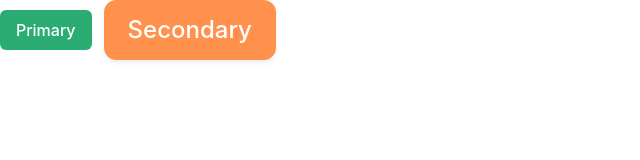
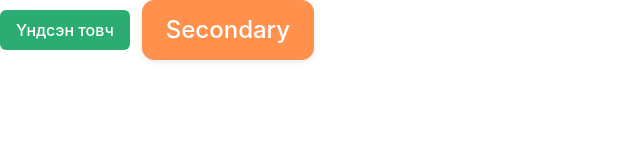
Before and after one commit to swe2461062-lang/program-hangamjiinbuteeltV1, a website: page src/index.html in a window 1280 px wide. Shown: the whole page, without its empty margins (0-640 px from the left). Drawn offline with Linux system fonts and the light colour scheme.

Commit message:
Update index.html

```diff
--- a/src/index.html
+++ b/src/index.html
@@ -10,7 +10,7 @@
   </head>
   <body>
     <div class="buttons">
-      <button class="button is-primary">Primary</button>
+      <button class="button is-primary">Үндсэн товч</button>
       <button class="button is-secondary is-large">Secondary</button>
     </div>
   </body>
```
